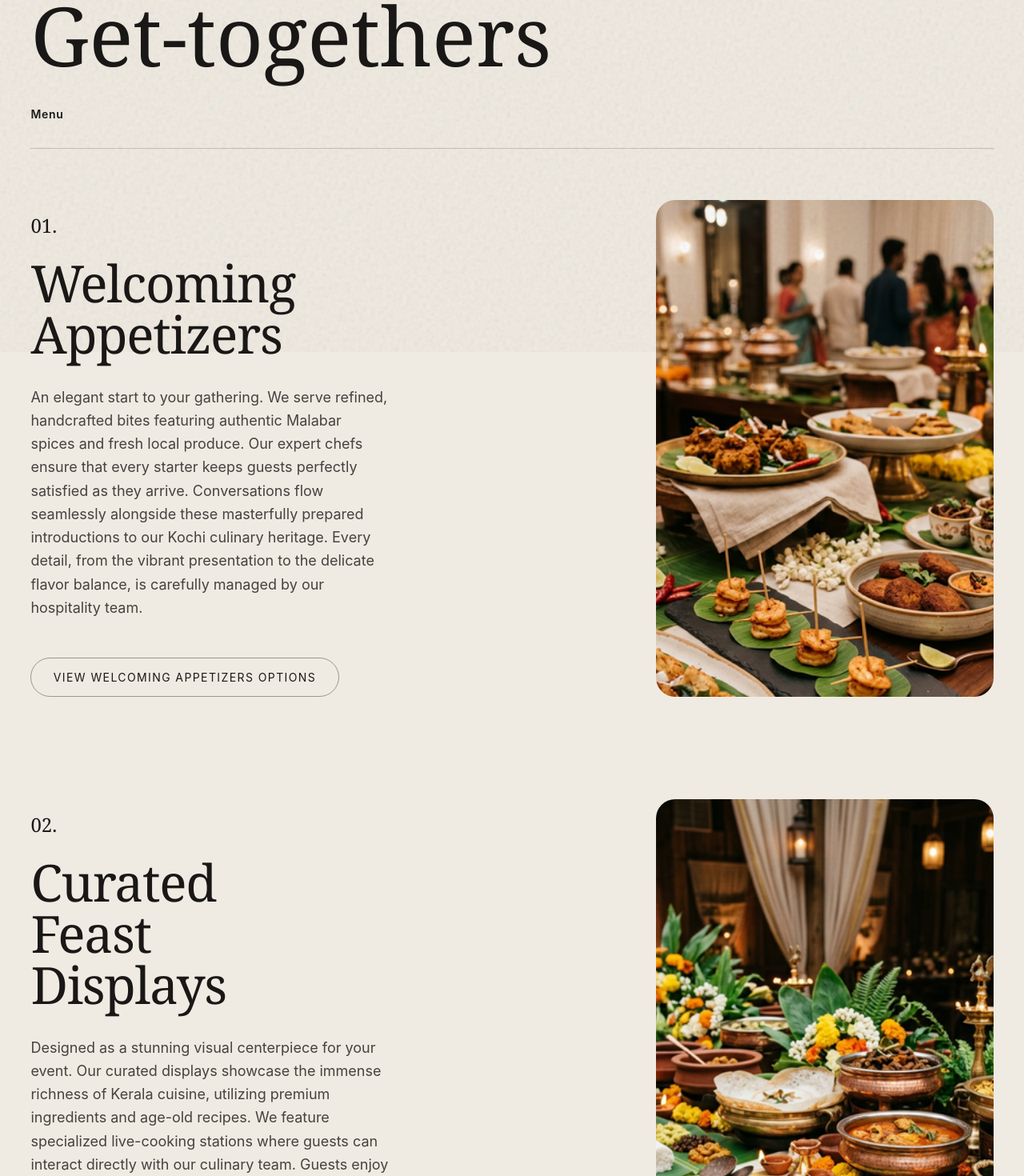
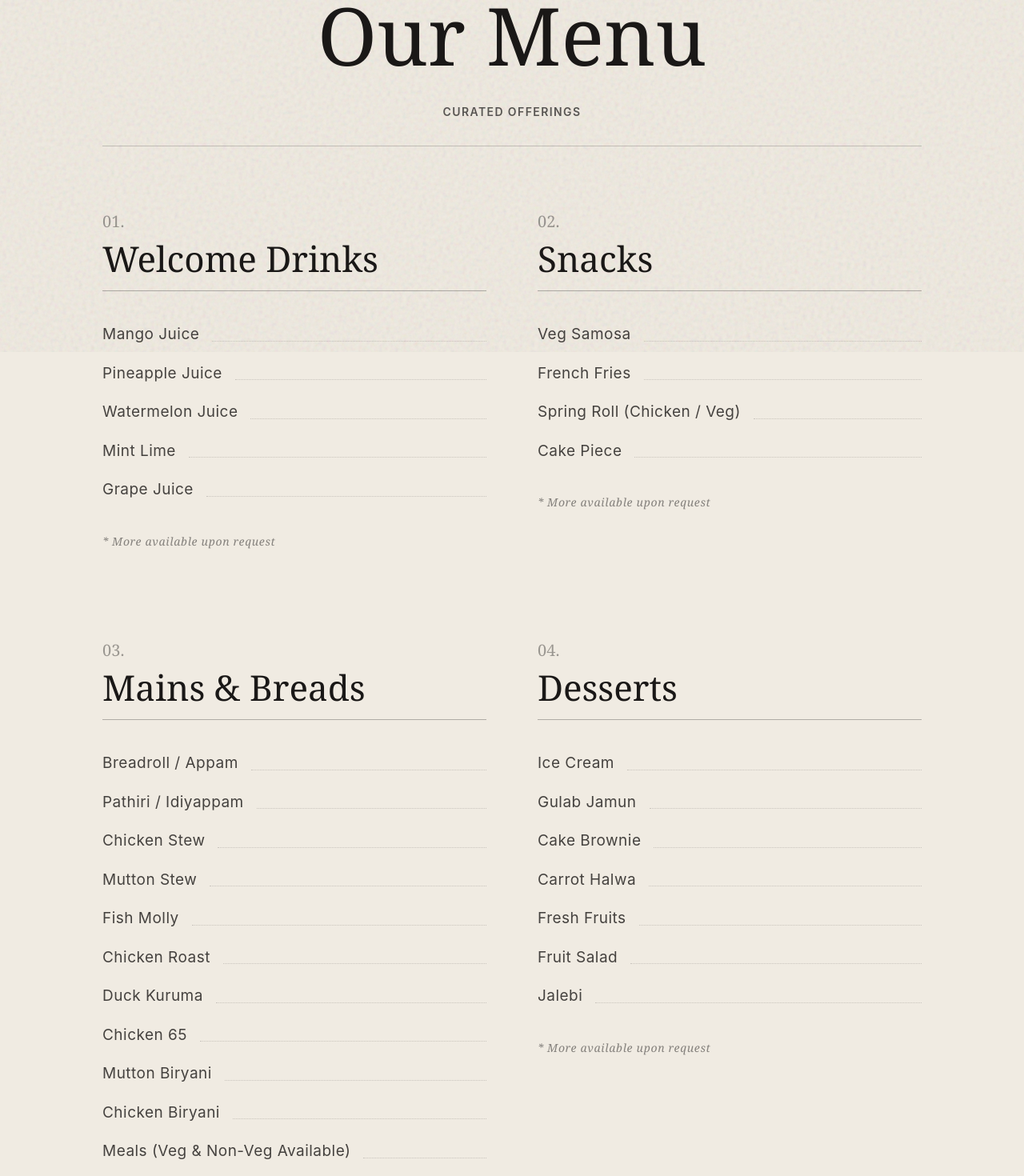
Before and after one commit to Blessan-Alex/matzahweb, a Next.js app: page /menu in a window 1280 px wide. Shown: the part 360-1830 px from the top of the page at 80% size. Built offline with nearby package versions, Linux system fonts and the light colour scheme.

Commit message:
adding menu

```diff
--- a/src/app/menu/page.tsx
+++ b/src/app/menu/page.tsx
@@ -32,18 +32,28 @@ const jsonLd = {
     "@context": "https://schema.org",
     "@type": "Menu",
     "name": "Matzah Caterers Event Menu",
-    "description": "Complete list of catering services including Welcome Appetizers, Curated Feast Displays, Grand Buffets, and Traditional Sadhyas.",
+    "description": "Complete list of catering services including Welcome Drinks, Snacks, Mains & Breads, and Desserts.",
     "url": "https://www.matzahcaterers.in/menu",
     "hasMenuSection": [
         {
             "@type": "MenuSection",
-            "name": "Welcoming Appetizers",
-            "description": "Refined, handcrafted bites featuring authentic Malabar spices."
+            "name": "Welcome Drinks",
+            "description": "Refreshing fresh juices and drinks."
         },
         {
             "@type": "MenuSection",
-            "name": "Traditional & Family Style",
-            "description": "Multi-course Sadhyas on fresh banana leaves, alongside rich Biryani feasts."
+            "name": "Snacks",
+            "description": "Variety of delicious savory and sweet snacks."
+        },
+        {
+            "@type": "MenuSection",
+            "name": "Mains & Breads",
+            "description": "Traditional breads, savory curries, rich biryanis, and full meals."
+        },
+        {
+            "@type": "MenuSection",
+            "name": "Desserts",
+            "description": "Ice cream, traditional Indian sweets, and fresh fruits."
         }
     ]
 };
--- a/src/components/layout/Header.tsx
+++ b/src/components/layout/Header.tsx
@@ -5,7 +5,7 @@ import gsap from "gsap";
 import { ScrollTrigger } from "gsap/ScrollTrigger";
 import Link from "next/link";
 import { usePathname } from "next/navigation";
-import { Circle, Menu } from "lucide-react";
+import { Circle, Menu, X } from "lucide-react";
 
 export default function Header() {
     const pathname = usePathname();
@@ -51,24 +51,35 @@ export default function Header() {
         };
     }, [isHomePage]);
 
+    // Handle body scroll locking when mobile menu is open
+    useEffect(() => {
+        if (isMobileMenuOpen) {
+            document.body.style.overflow = 'hidden';
+        } else {
+            document.body.style.overflow = 'auto';
+        }
+        return () => { document.body.style.overflow = 'auto'; };
+    }, [isMobileMenuOpen]);
+
     return (
+        <>
             <header
                 ref={headerRef}
-            className={`fixed top-0 left-0 w-full z-[9999] flex justify-between items-center px-[4vw] py-[3vh] pointer-events-none transition-all duration-300 ${isDarkText ? "text-[#1A1817]" : "text-[#F0EBE2]"} ${isScrolled ? "bg-[#1A1817]/95 backdrop-blur-md shadow-md py-[2vh] text-[#F0EBE2]" : ""}`}
+                className={`fixed top-0 left-0 w-full z-[9999] flex justify-between items-center px-[4vw] lg:px-[4vw] py-[3vh] pointer-events-none transition-all duration-300 ${isDarkText ? "text-[#1A1817]" : "text-[#F0EBE2]"} ${isScrolled ? "bg-[#1A1817]/95 backdrop-blur-md shadow-md py-[2vh] text-[#F0EBE2]" : ""}`}
             >
                 {/* Navbar Content */}
                 <div
                     ref={linksRef}
-                className="flex items-center gap-4 md:gap-10 pointer-events-auto w-full justify-between"
+                    className="flex items-center gap-4 lg:gap-10 pointer-events-auto w-full justify-between"
                 >
                     {/* Brand Logo - On Left */}
-                <Link href="/" className="pointer-events-auto font-serif text-[28px] md:text-[32px] font-normal tracking-wide hover:opacity-80 transition-opacity">
+                    <Link href="/" className="pointer-events-auto font-serif text-[26px] lg:text-[32px] font-normal tracking-wide hover:opacity-80 transition-opacity" onClick={() => setIsMobileMenuOpen(false)}>
                         Matzah
                     </Link>
 
-                <div className="flex items-center gap-4 md:gap-10">
+                    <div className="flex items-center gap-4 lg:gap-10">
                         {/* Navigation Links (Desktop) */}
-                    <nav aria-label="Main navigation" className="hidden md:flex items-center gap-8 font-sans text-[16px] md:text-[17px] font-medium pointer-events-auto">
+                        <nav aria-label="Main navigation" className="hidden lg:flex items-center gap-6 xl:gap-8 font-sans text-[16px] font-medium pointer-events-auto">
                             {/* Services Dropdown Container */}
                             <div className="group relative">
                                 <Link href="/#services" className="hover:opacity-70 transition-opacity flex items-center gap-1 cursor-pointer pb-4">
@@ -77,7 +88,7 @@ export default function Header() {
                                 </Link>
 
                                 {/* Dropdown Menu */}
-                            <div className="absolute top-[100%] left-0 w-[300px] bg-[#F0EBE2] text-[#1A1817] p-8 rounded-[20px] opacity-0 translate-y-2 pointer-events-none group-hover:opacity-100 group-hover:translate-y-0 group-hover:pointer-events-auto transition-all duration-300 ease-out flex flex-col gap-3 font-serif font-light text-[22px] md:text-[28px] leading-[1.2]">
+                                <div className="absolute top-[100%] left-0 w-[300px] bg-[#F0EBE2] text-[#1A1817] p-8 rounded-[20px] opacity-0 translate-y-2 pointer-events-none group-hover:opacity-100 group-hover:translate-y-0 group-hover:pointer-events-auto transition-all duration-300 ease-out flex flex-col gap-3 font-serif font-light text-[22px] leading-[1.2]">
                                     <Link href="/#private-engagements" className="hover:opacity-60 transition-opacity">Private Engagements</Link>
                                     <Link href="/#wedding-receptions" className="hover:opacity-60 transition-opacity">Wedding Receptions</Link>
                                     <Link href="/#corporate-conclaves" className="hover:opacity-60 transition-opacity">Corporate Conclaves</Link>
@@ -104,27 +115,30 @@ export default function Header() {
 
                         {/* CTA Button (Desktop) & Hamburger (Mobile) */}
                         <div className="flex items-center gap-4">
-                        <a href="https://wa.me/918921038043" target="_blank" rel="noopener noreferrer nofollow" className="hidden md:inline-flex px-8 py-3 rounded-full border border-current transition-colors duration-300 hover:bg-current hover:text-[#F0EBE2] font-sans text-[16px] md:text-[17px] font-medium pointer-events-auto text-center items-center justify-center">
+                            <a href="https://wa.me/918921038043" target="_blank" rel="noopener noreferrer nofollow" className="hidden lg:inline-flex px-8 py-3 rounded-full border border-current transition-colors duration-300 hover:bg-current hover:text-[#F0EBE2] font-sans text-[16px] font-medium pointer-events-auto text-center items-center justify-center">
                                 Get In Touch
                             </a>
                             <button
-                            className={`md:hidden transition-all duration-200 pointer-events-auto min-w-[44px] min-h-[44px] flex items-center justify-center p-2 rounded-[8px] ${!isScrolled && !isDarkText ? "bg-black/30 backdrop-blur-md" : ""}`}
+                                aria-label="Toggle Menu"
+                                className={`lg:hidden transition-all duration-200 pointer-events-auto min-w-[44px] min-h-[44px] flex items-center justify-center p-2 rounded-[8px] ${(isMobileMenuOpen || isDarkText || isScrolled) ? "text-[#1A1817]" : "text-[#F0EBE2]"} ${!isScrolled && !isDarkText && !isMobileMenuOpen ? "bg-black/30 backdrop-blur-md" : ""}`}
                                 onClick={() => setIsMobileMenuOpen(!isMobileMenuOpen)}
+                                // High z-index so it stays readable when overlay is behind it
+                                style={{ zIndex: 10000,
+                                    color: (isMobileMenuOpen || isScrolled && !isDarkText) ? "#1A1817" : undefined }}
                             >
-                            <Menu size={28} strokeWidth={1.5} />
+                                {isMobileMenuOpen ? <X size={32} strokeWidth={1.5} /> : <Menu size={28} strokeWidth={1.5} />}
                             </button>
                         </div>
                     </div>
                 </div>
+            </header>
 
             {/* Mobile Menu Overlay */}
             <div
-                className={`fixed inset-0 bg-[#F0EBE2] text-[#1A1817] z-[9998] flex flex-col justify-center items-center gap-8 transition-transform duration-500 ease-in-out md:hidden ${isMobileMenuOpen ? "translate-y-0" : "-translate-y-full"}`}
+                className={`fixed inset-0 bg-[#F0EBE2] text-[#1A1817] z-[9998] flex flex-col justify-center items-center gap-8 transition-transform duration-500 ease-in-out lg:hidden ${isMobileMenuOpen ? "translate-y-0" : "-translate-y-full"}`}
                 style={{ pointerEvents: isMobileMenuOpen ? 'auto' : 'none' }}
             >
-                {/* Close Button or leave hamburger to toggle. We'll rely on hamburger since it stays fixed at top right */}
-
-                <nav aria-label="Mobile navigation" className="flex flex-col items-center gap-8 font-serif text-[32px] leading-[1.2]">
+                <nav aria-label="Mobile navigation" className="flex flex-col items-center gap-6 font-serif text-[clamp(28px,6vw,40px)] leading-[1.2]">
                     <Link href="/#services" onClick={() => setIsMobileMenuOpen(false)} className="hover:opacity-70 transition-opacity">
                         Services<span className="sr-only"> Navigation</span>
                     </Link>
@@ -150,11 +164,11 @@ export default function Header() {
                     target="_blank"
                     rel="noopener noreferrer nofollow"
                     onClick={() => setIsMobileMenuOpen(false)}
-                    className="mt-8 px-8 py-3 flex items-center justify-center rounded-full border border-current transition-colors duration-300 hover:bg-current hover:text-[#F0EBE2] font-sans text-[16px] font-medium"
+                    className="mt-6 px-10 py-4 flex items-center justify-center rounded-full border border-current transition-colors duration-300 hover:bg-[#1A1817] hover:text-[#F0EBE2] font-sans text-[17px] font-medium"
                 >
                     Get In Touch<span className="sr-only"> Now</span>
                 </a>
             </div>
-        </header>
+        </>
     );
 }
--- a/src/components/sections/MenuSection.tsx
+++ b/src/components/sections/MenuSection.tsx
@@ -3,39 +3,63 @@
 import { useEffect, useRef } from "react";
 import gsap from "gsap";
 import { ScrollTrigger } from "gsap/ScrollTrigger";
-import Image from "next/image";
-import Link from "next/link";
 
-const MENU_ITEMS = [
+const MENU_CATEGORIES = [
     {
         id: "01",
-        title: "Welcoming Appetizers",
-        desc: "An elegant start to your gathering. We serve refined, handcrafted bites featuring authentic Malabar spices and fresh local produce. Our expert chefs ensure that every starter keeps guests perfectly satisfied as they arrive. Conversations flow seamlessly alongside these masterfully prepared introductions to our Kochi culinary heritage. Every detail, from the vibrant presentation to the delicate flavor balance, is carefully managed by our hospitality team.",
-        img: "/menu_appetizers.png",
+        title: "Welcome Drinks",
+        items: [
+            "Mango Juice",
+            "Pineapple Juice",
+            "Watermelon Juice",
+            "Mint Lime",
+            "Grape Juice"
+        ],
+        note: "More available upon request"
     },
     {
         id: "02",
-        title: "Curated Feast Displays",
-        desc: "Designed as a stunning visual centerpiece for your event. Our curated displays showcase the immense richness of Kerala cuisine, utilizing premium ingredients and age-old recipes. We feature specialized live-cooking stations where guests can interact directly with our culinary team. Guests enjoy a dynamic, interactive dining experience that brings structured elegance and high-end flair to communal eating.",
-        img: "/menu_feast.png",
+        title: "Snacks",
+        items: [
+            "Veg Samosa",
+            "French Fries",
+            "Spring Roll (Chicken / Veg)",
+            "Cake Piece"
+        ],
+        note: "More available upon request"
     },
     {
         id: "03",
-        title: "Grand Buffet",
-        desc: "Our most extensive and luxurious offering. We provide a comprehensive culinary journey through exquisite local cuisine and refined international dishes. Our grand buffets are ideal for large-scale wedding receptions and corporate celebrations. We ensure pristine arrangement, spotless presentation, and constantly refreshed stations. Guests dine with absolute comfort, order, and unparalleled variety.",
-        img: "/menu_buffet.png",
+        title: "Mains & Breads",
+        items: [
+            "Breadroll / Appam",
+            "Pathiri / Idiyappam",
+            "Chicken Stew",
+            "Mutton Stew",
+            "Fish Molly",
+            "Chicken Roast",
+            "Duck Kuruma",
+            "Chicken 65",
+            "Mutton Biryani",
+            "Chicken Biryani",
+            "Meals (Veg & Non-Veg Available)",
+            "Pappadam, Salad & Pickles (Lemon / Dates)"
+        ],
+        note: "More available upon request"
     },
     {
         id: "04",
-        title: "Traditional & Family Style",
-        desc: "The most authentic, heartwarming way to gather. We offer a ceremonial sit-down service that honors Kerala's deepest traditions. We serve authentic, multi-course Sadhyas on fresh banana leaves, alongside rich, expertly spiced Biryani feasts. We focus intensely on the shared emotional experience and our signature composed hospitality, ensuring every guest enjoys true culinary heritage exactly as it was meant to be experienced.",
-        img: "/menu_traditional.png",
-    },
-    {
-        id: "05",
-        title: "Plated Elegance",
-        desc: "Our most formal, Michelin-inspired catering offering. We present beautifully, professionally arranged dishes course by course. We serve each guest with exact precision and practiced etiquette. This tailored menu guarantees absolute structure, polish, and elite elegance for your most important VIP gatherings. We execute prestigious corporate conclaves and high-society events flawlessly.",
-        img: "/menu_plated.png",
+        title: "Desserts",
+        items: [
+            "Ice Cream",
+            "Gulab Jamun",
+            "Cake Brownie",
+            "Carrot Halwa",
+            "Fresh Fruits",
+            "Fruit Salad",
+            "Jalebi"
+        ],
+        note: "More available upon request"
     }
 ];
 
@@ -47,7 +71,6 @@ export default function MenuSection() {
     useEffect(() => {
         gsap.registerPlugin(ScrollTrigger);
 
-        // 1. Header & Line smooth fade-in
         if (headerRef.current && lineRef.current) {
             gsap.fromTo([headerRef.current, lineRef.current],
                 { opacity: 0, y: 20 },
@@ -65,45 +88,23 @@ export default function MenuSection() {
             );
         }
 
-        // 2. Menu Items Fast Top-to-Bottom Description Reveal
-        const menuBlocks = gsap.utils.toArray<HTMLElement>('.menu-block');
+        const menuBlocks = gsap.utils.toArray<HTMLElement>('.menu-category');
         menuBlocks.forEach((block) => {
-            const desc = block.querySelector('.menu-desc');
-            const title = block.querySelector('.menu-title');
-            const num = block.querySelector('.menu-num');
+            const items = block.querySelectorAll('.menu-item');
+            const title = block.querySelector('.category-header');
+            const note = block.querySelector('.category-note');
 
-            if (desc && title && num) {
-                gsap.fromTo([num, title, desc],
-                    { y: -30, opacity: 0 },
-                    {
-                        y: 0,
-                        opacity: 1,
-                        duration: 0.8,
-                        stagger: 0.1, // Fast top to bottom cascade for elements inside block
-                        ease: "power3.out",
-                        scrollTrigger: {
-                            trigger: block,
-                            start: "top 85%", // Triggers early as it enters screen
-                        }
-                    }
-                );
-            }
-        });
-
-        // 3. Parallax Infinite Image Scrolling
-        // The image physically moves upwards within its overflowing container
-        const images = gsap.utils.toArray<HTMLImageElement>('.menu-image-parallax');
-        images.forEach((img) => {
-            gsap.fromTo(img,
-                { y: "15%" }, // Starts slightly lower
+            gsap.fromTo([title, ...Array.from(items), note],
+                { y: 20, opacity: 0 },
                 {
-                    y: "-15%",  // Moves upward
-                    ease: "none",
+                    y: 0,
+                    opacity: 1,
+                    duration: 0.6,
+                    stagger: 0.05,
+                    ease: "power2.out",
                     scrollTrigger: {
-                        trigger: img.parentElement,
-                        start: "top bottom",
-                        end: "bottom top",
-                        scrub: true,
+                        trigger: block,
+                        start: "top 85%",
                     }
                 }
             );
@@ -116,64 +117,44 @@ export default function MenuSection() {
 
     return (
         <section ref={containerRef} className="py-16 md:py-24 lg:py-32 bg-primary-bg relative z-20">
-            <div className="max-w-[94vw] mx-auto px-4 md:px-0">
-
-                {/* Header Title & Line */}
-                <div ref={headerRef} className="mb-4 md:mb-8 pt-[6vh]">
-                    <h2 className="font-serif text-[clamp(40px,8vw,120px)] leading-[1.1] text-primary-text mb-4 md:mb-8">
-                        Get-togethers
+            <div className="max-w-[94vw] lg:max-w-5xl mx-auto px-4 md:px-0">
+                <div ref={headerRef} className="mb-4 md:mb-8 pt-[6vh] text-center">
+                    <h2 className="font-serif text-[clamp(40px,8vw,100px)] leading-[1.1] text-primary-text mb-4 md:mb-8">
+                        Our Menu
                     </h2>
-                    <h3 className="font-sans text-sm font-semibold tracking-wider text-primary-text">
-                        Menu
+                    <h3 className="font-sans text-sm font-semibold tracking-widest uppercase text-primary-text opacity-70">
+                        Curated Offerings
                     </h3>
                 </div>
-                <hr ref={lineRef} className="border-t border-primary-text/20 mb-10 md:mb-16" />
+                <hr ref={lineRef} className="border-t border-primary-text/20 mb-12 md:mb-20" />
 
-                {/* Vertical Menu List Layer */}
-                <div className="grid grid-cols-1 gap-y-16 md:gap-y-32">
-                    {MENU_ITEMS.map((item, index) => (
-                        <div key={item.id} id={`menu-${item.id}`} className="menu-block grid grid-cols-1 lg:grid-cols-12 gap-10 lg:gap-0 relative">
-
-                            {/* Left Content (Text) */}
-                            <div className="col-span-1 lg:col-span-6 lg:col-start-1 flex flex-col pt-4">
-                                <span className="menu-num font-serif text-2xl opacity-60 mb-6 block text-primary-text">
-                                    {item.id}.
+                <div className="grid grid-cols-1 md:grid-cols-2 gap-x-16 gap-y-20 lg:gap-y-28">
+                    {MENU_CATEGORIES.map((category) => (
+                        <div key={category.id} className="menu-category flex flex-col">
+                            <div className="category-header flex flex-col mb-8 md:mb-10">
+                                <span className="font-serif text-xl md:text-xl opacity-40 mb-2 text-primary-text">
+                                    {category.id}.
                                 </span>
-
-                                <h3 className="menu-title font-serif text-[clamp(40px,5vw,70px)] leading-[1.1] md:leading-[1] tracking-[-0.02em] text-primary-text mb-6 md:mb-8">
-                                    {item.title.split(' ').map((word, i) => (
-                                        <span key={i} className="block">{word}</span>
-                                    ))}
+                                <h3 className="font-serif text-[clamp(32px,3.5vw,44px)] leading-[1.1] text-primary-text border-b border-primary-text/30 pb-4 inline-block">
+                                    {category.title}
                                 </h3>
-
-                                <p className="menu-desc font-sans text-lg leading-relaxed max-w-md mb-8 text-primary-text/80">
-                                    {item.desc}
-                                </p>
-
-                                <div className="menu-desc">
-                                    <Link href={`/services/wedding-catering-kochi`} className="main-button rounded-pill mt-4">
-                                        View {item.title} Options
-                                    </Link>
-                                </div>
                             </div>
 
-                            {/* Right Content (Parallax Image) */}
-                            <div className="col-span-1 lg:col-span-6 lg:col-start-7 flex justify-end">
-                                {/* Wrap image in hidden overflow so parallax happens internally */}
-                                <div className="w-full lg:w-[70%] aspect-[4/5] md:aspect-[3/4] overflow-hidden rounded-[24px] relative mt-4 md:mt-0">
-                                    <Image
-                                        src={item.img}
-                                        alt={`${item.title} - Matzah Caterers Kochi Event Menu`}
-                                        fill
-                                        className="menu-image-parallax object-cover scale-[1.3]" // Scaled up to allow room for parallax movement
-                                    />
-                                </div>
+                            <ul className="flex flex-col gap-5 text-primary-text/80 font-sans text-[17px] md:text-[19px]">
+                                {category.items.map((item, i) => (
+                                    <li key={i} className="menu-item flex justify-between items-end gap-4 group">
+                                        <span className="shrink-0 tracking-wide">{item}</span>
+                                        <div className="flex-grow border-b border-dotted border-primary-text/30 mb-[6px] opacity-60 group-hover:opacity-100 transition-opacity"></div>
+                                    </li>
+                                ))}
+                            </ul>
+
+                            <div className="category-note mt-10 italic text-sm text-primary-text/50 font-serif tracking-wider">
+                                * {category.note}
                             </div>
-
                         </div>
                     ))}
                 </div>
-
             </div>
         </section>
     );
```
Also changed, not shown: src/components/sections/ServicesSection.tsx (+36 -9 lines). Lines whose indentation alone changed are shown as unchanged.
